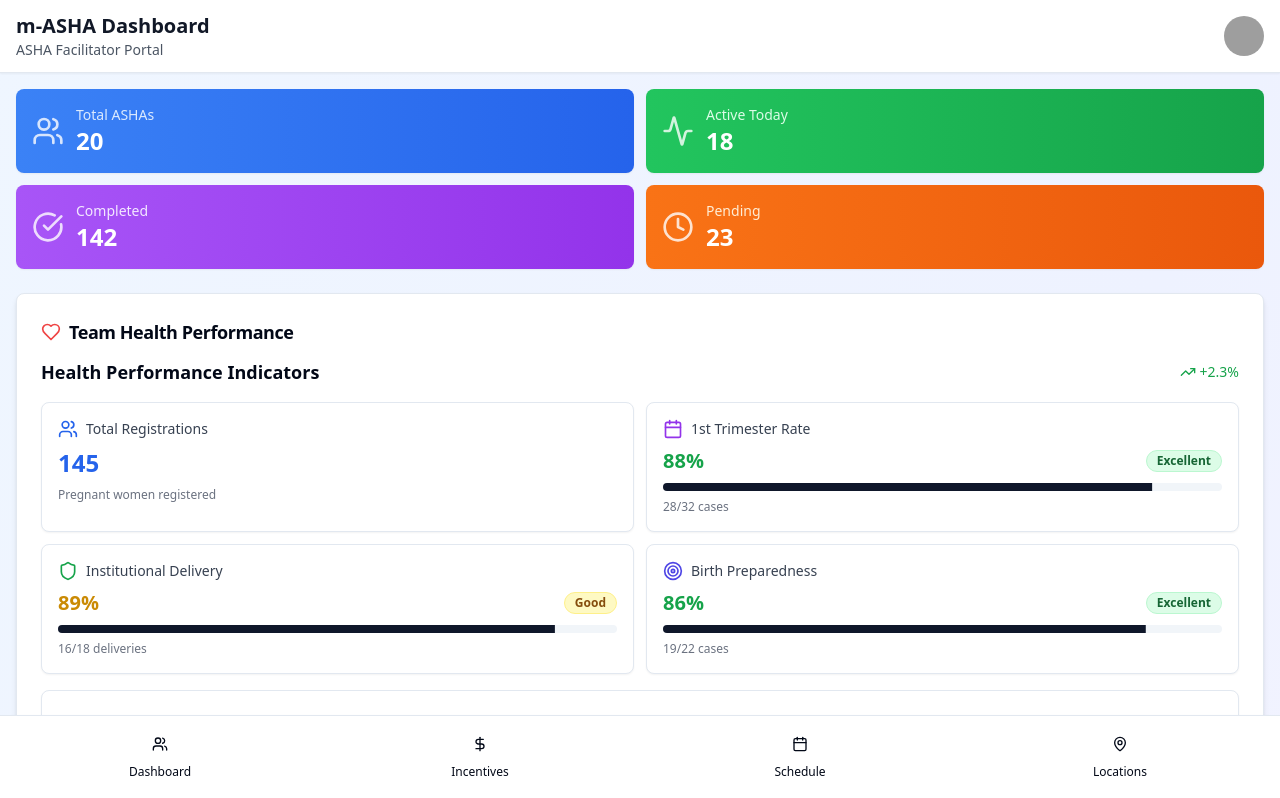
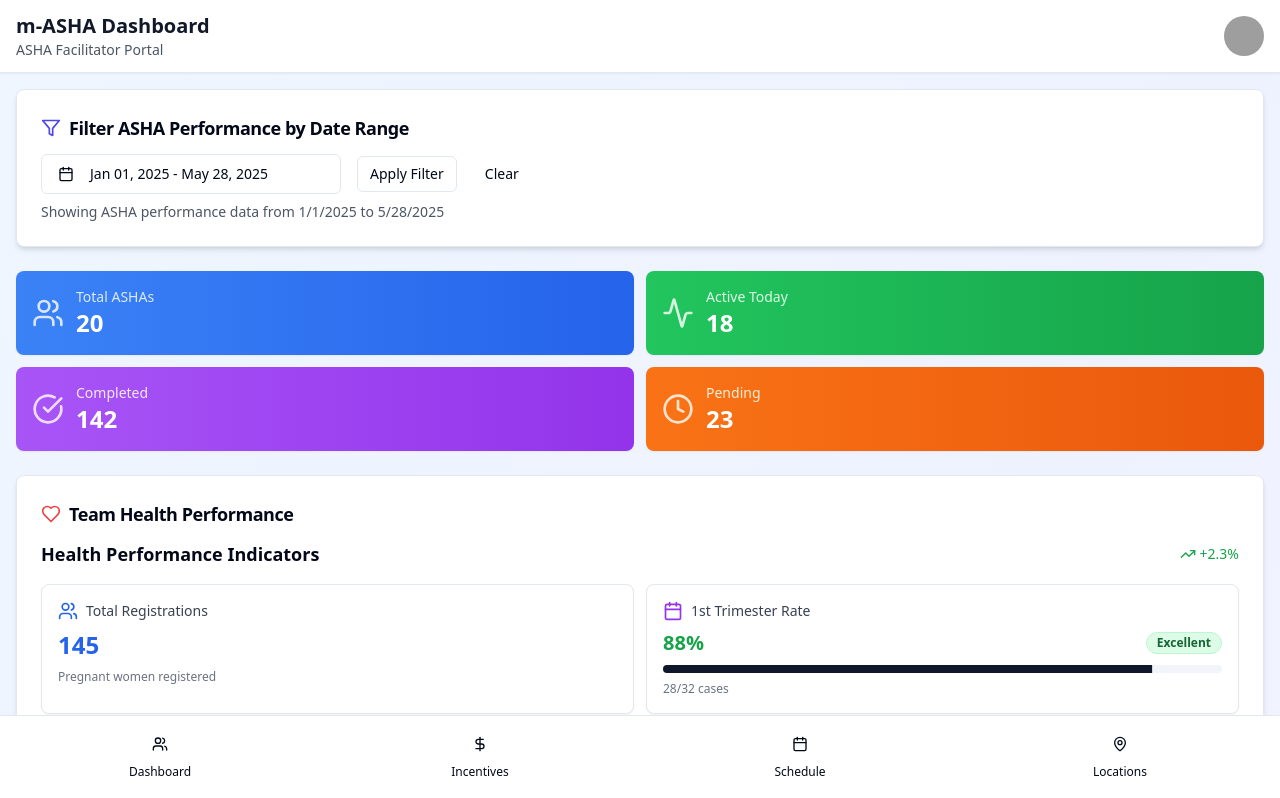
Before and after one commit to Satya24-94/asha-hub-dashboard-view, a React (Vite) app: page / in a window 1280 px wide. Shown: the top 798 px of the page. Built offline with nearby package versions, Linux system fonts and the light colour scheme; grey boxes are pictures that could not be loaded.

Commit message:
Add calendar to facilitator dashboard
Add a calendar component to the ASHA facilitator dashboard, allowing selection of a date range to view ASHA work.

```diff
--- a/package.json
+++ b/package.json
@@ -43,7 +43,7 @@
     "class-variance-authority": "^0.7.1",
     "clsx": "^2.1.1",
     "cmdk": "^1.0.0",
-    "date-fns": "^3.6.0",
+    "date-fns": "^4.1.0",
     "embla-carousel-react": "^8.3.0",
     "input-otp": "^1.2.4",
     "lucide-react": "^0.462.0",
--- /dev/null
+++ b/src/components/DateRangePicker.tsx
@@ -0,0 +1,64 @@
+
+import * as React from "react";
+import { format } from "date-fns";
+import { Calendar as CalendarIcon } from "lucide-react";
+import { DateRange } from "react-day-picker";
+
+import { cn } from "@/lib/utils";
+import { Button } from "@/components/ui/button";
+import { Calendar } from "@/components/ui/calendar";
+import {
+  Popover,
+  PopoverContent,
+  PopoverTrigger,
+} from "@/components/ui/popover";
+
+interface DateRangePickerProps {
+  date: DateRange | undefined;
+  onDateChange: (date: DateRange | undefined) => void;
+  className?: string;
+}
+
+export function DateRangePicker({ date, onDateChange, className }: DateRangePickerProps) {
+  return (
+    <div className={cn("grid gap-2", className)}>
+      <Popover>
+        <PopoverTrigger asChild>
+          <Button
+            id="date"
+            variant={"outline"}
+            className={cn(
+              "w-[300px] justify-start text-left font-normal",
+              !date && "text-muted-foreground"
+            )}
+          >
+            <CalendarIcon className="mr-2 h-4 w-4" />
+            {date?.from ? (
+              date.to ? (
+                <>
+                  {format(date.from, "LLL dd, y")} -{" "}
+                  {format(date.to, "LLL dd, y")}
+                </>
+              ) : (
+                format(date.from, "LLL dd, y")
+              )
+            ) : (
+              <span>Pick a date range</span>
+            )}
+          </Button>
+        </PopoverTrigger>
+        <PopoverContent className="w-auto p-0" align="start">
+          <Calendar
+            initialFocus
+            mode="range"
+            defaultMonth={date?.from}
+            selected={date}
+            onSelect={onDateChange}
+            numberOfMonths={2}
+            className="pointer-events-auto"
+          />
+        </PopoverContent>
+      </Popover>
+    </div>
+  );
+}
--- a/src/pages/Index.tsx
+++ b/src/pages/Index.tsx
@@ -1,4 +1,3 @@
-
 import { useState } from "react";
 import { Card, CardContent, CardHeader, CardTitle } from "@/components/ui/card";
 import { Button } from "@/components/ui/button";
@@ -6,6 +5,7 @@ import { Badge } from "@/components/ui/badge";
 import { Tabs, TabsContent, TabsList, TabsTrigger } from "@/components/ui/tabs";
 import { Avatar, AvatarFallback, AvatarImage } from "@/components/ui/avatar";
 import { Progress } from "@/components/ui/progress";
+import { DateRange } from "react-day-picker";
 import {
   Users,
   Heart,
@@ -18,7 +18,8 @@ import {
   AlertCircle,
   CheckCircle,
   Clock,
-  DollarSign
+  DollarSign,
+  Filter
 } from "lucide-react";
 import { AshaList } from "@/components/AshaList";
 import { PerformanceChart } from "@/components/PerformanceChart";
@@ -27,9 +28,14 @@ import { AlertsPanel } from "@/components/AlertsPanel";
 import { IncentivesPanel } from "@/components/IncentivesPanel";
 import { PerformanceIndicators } from "@/components/PerformanceIndicators";
 import { HealthIndicators } from "@/components/HealthIndicators";
+import { DateRangePicker } from "@/components/DateRangePicker";
 
 const Index = () => {
   const [activeTab, setActiveTab] = useState("overview");
+  const [dateRange, setDateRange] = useState<DateRange | undefined>({
+    from: new Date(2025, 0, 1), // January 1, 2025
+    to: new Date(2025, 4, 28), // May 28, 2025 (current date)
+  });
 
   const facilitorStats = {
     totalAshas: 20,
@@ -107,6 +113,39 @@ const Index = () => {
 
       {/* Main Content */}
       <div className="p-4 pb-20">
+        {/* Date Range Filter */}
+        <Card className="mb-6 shadow-md">
+          <CardHeader className="pb-3">
+            <CardTitle className="flex items-center gap-2 text-lg">
+              <Filter className="h-5 w-5 text-indigo-600" />
+              Filter ASHA Performance by Date Range
+            </CardTitle>
+          </CardHeader>
+          <CardContent>
+            <div className="flex items-center gap-4">
+              <DateRangePicker
+                date={dateRange}
+                onDateChange={setDateRange}
+              />
+              <Button variant="outline" size="sm">
+                Apply Filter
+              </Button>
+              <Button
+                variant="ghost"
+                size="sm"
+                onClick={() => setDateRange(undefined)}
+              >
+                Clear
+              </Button>
+            </div>
+            {dateRange?.from && dateRange?.to && (
+              <p className="text-sm text-gray-600 mt-2">
+                Showing ASHA performance data from {dateRange.from.toLocaleDateString()} to {dateRange.to.toLocaleDateString()}
+              </p>
+            )}
+          </CardContent>
+        </Card>
+
         {/* Quick Stats */}
         <div className="grid grid-cols-2 gap-3 mb-6">
           <Card className="bg-gradient-to-r from-blue-500 to-blue-600 text-white border-0">
```
Also changed, not shown: 1 other file (tests, documents, lock files or other folders).
